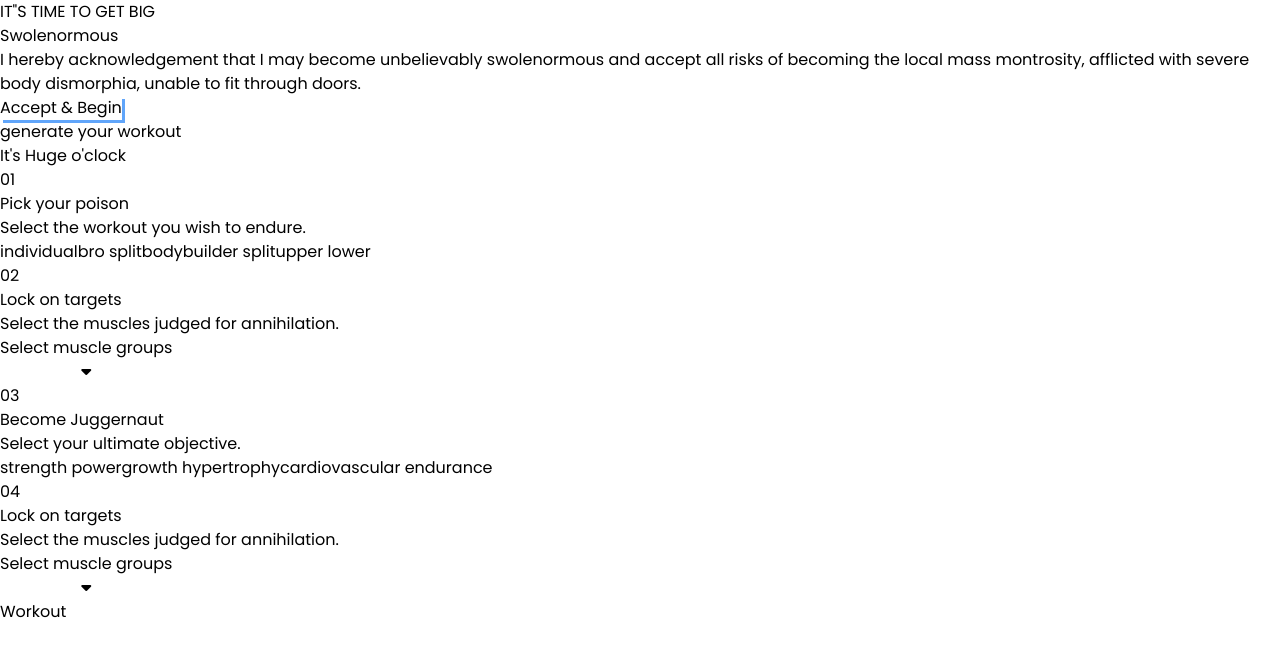
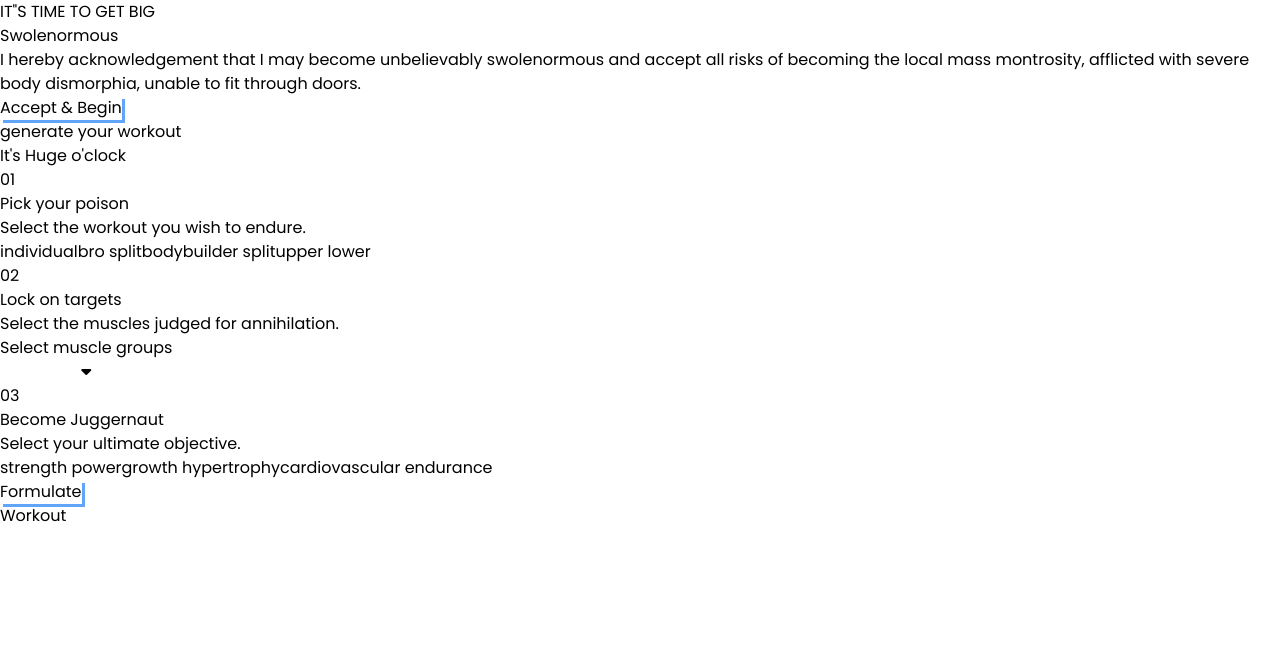
Before and after one commit to bensonhuang2002/gym-thing, a React (Vite) app in the folder muscular/fitness-time/: page / in a window 1280 px wide. Shown: the top 656 px of the page. Built offline with nearby package versions, Linux system fonts and the light colour scheme.

Commit message:
dropdowns not working for index2, but just keep going

```diff
--- /dev/null
+++ b/muscular/fitness-time/src/components/Button.jsx
@@ -0,0 +1,10 @@
+import React from 'react'
+
+export default function Button(props) {
+    const { text } = props
+  return (
+    <button className='px-8 py-4 rounded-md border-2 bg-slate-950 border-blue-400 border-solid blueShadow duration-200'>
+            <p>{text}</p>
+    </button>
+  )
+}
--- a/muscular/fitness-time/src/components/Generator.jsx
+++ b/muscular/fitness-time/src/components/Generator.jsx
@@ -1,5 +1,6 @@
 import React, { useState } from 'react'
 import SectionWrapper from './SectionWrapper'
+import Button from './Button'
 import { SCHEMES, WORKOUTS } from '../utils/swoldier'
 
 function Header(props) {
@@ -29,12 +30,23 @@ export default function Generator() {
   }
 
   function updateMuscles(muscleGroup) {
-    if (muscles.length > 2) {
+    if (muscles.includes(muscleGroup)) {
+      setMuscles(muscles.filter(val => val !== muscleGroup))
+      return
+    }
+
+    if (muscles.length > 3) {
       return /* too many muscles*/
     }
     if (poison !== 'individual') {
       setMuscles([muscleGroup])
+      setShowModal(false)
       return
+    }
+
+    setMuscles([...muscles, muscleGroup])
+    if (muscles.length === 2) {
+      setShowModal(false)
     }
   }
 
@@ -44,7 +56,7 @@ export default function Generator() {
       <div className='grid grid-cols-2 sm:grid-cols-4 gap-4'>
       {Object.keys(WORKOUTS).map((type, typeIndex) => {
         return (
-          <button onClick={() => {setPoison(type)}} className={'bg-slate-950 border border-blue-400 py-4 duration-200 hover:border-blue-600 rounded-lg ' + (type === poison ? ' border-blue-600 ' : ' border-blue-400')} key={typeIndex}>
+          <button onClick={() => {setMuscles([]), setPoison(type)}} className={'bg-slate-950 border border-blue-400 py-4 duration-200 hover:border-blue-600 rounded-lg ' + (type === poison ? ' border-blue-600 ' : ' border-blue-400')} key={typeIndex}>
             <p className='capitalize'>{type.replaceAll('_', ' ')}</p>
           </button>
         )
@@ -53,13 +65,13 @@ export default function Generator() {
        <Header index={'02'} title={'Lock on targets'} description={"Select the muscles judged for annihilation."} />
        <div className='bg-slate-950  border border-solid border-blue-400 rounded-lg flex flex-col'>
           <button onClick={toggleModal} className='relative p-3 flex items-center justify-center'> {/*onClick is an event that causes toggleModal */}
-          <p>Select muscle groups</p>
+          <p className='capitalize'>{muscles.length == 0 ? 'Select muscle groups' : muscles.join(' ')}</p>
           <i className="fa-solid absolute right-3 top-1/2 -translate-y-1/2 fa-caret-down p-3"></i> {/* down arrow*/}
         </button>
         {showModal && (<div className='flex flex-col px-3 pb-3'>
           {(poison === 'individual' ? WORKOUTS[poison] : Object.keys(WORKOUTS[poison])).map((muscleGroup, muscleGroupIndex) => {
                 return (
-                <button onClick={() => {
+                <button onClick={() => {updateMuscles(muscleGroup)
 
                 }}key={muscleGroupIndex} className={'hover:text-blue-400 duration-200 ' + (muscles.includes(muscleGroup) ? ' text-blue-400' : ' ')}>
                 <p className='uppercase'>{muscleGroup.replaceAll('_', ' ')}</p>
@@ -79,15 +91,7 @@ export default function Generator() {
         )
       })}
       </div>
-       <Header index={'04'} title={'Lock on targets'} description={"Select the muscles judged for annihilation."} />
-       <div className='bg-slate-950  border border-solid border-blue-400 rounded-lg flex flex-col'>
-          <button onClick={toggleModal} className='relative p-3 flex items-center justify-center'> {/*onClick is an event that causes toggleModal */}
-          <p>Select muscle groups</p>
-          <i className="fa-solid absolute right-3 top-1/2 -translate-y-1/2 fa-caret-down p-3"></i> {/* down arrow*/}
-        </button>
-        {showModal && (<div>modal</div>)} {/* when showModal is true, the inside will show*/}
-
-      </div>
+      <Button text={"Formulate"}> </Button>
     </SectionWrapper>
   )
 }
--- a/muscular/fitness-time/src/components/Hero.jsx
+++ b/muscular/fitness-time/src/components/Hero.jsx
@@ -1,4 +1,5 @@
 import React from 'react'
+import Button from './Button'
 
 export default function Hero() {
   return (
@@ -10,9 +11,7 @@ export default function Hero() {
         <p>
         I hereby acknowledgement that I may become <span className='text-blue-400 font-medium'>unbelievably swolenormous</span> and accept all risks of becoming the local <span className='text-blue-400 font-medium'>mass montrosity</span>, afflicted with severe body dismorphia, unable to fit through doors.
         </p>
-        <button className='px-8 py-4 rounded-md, border-2 bg-slate-950 border-blue-400 border-solid blueShadow duration-200'>
-            <p>Accept & Begin</p>
-        </button>
+        <Button text={"Accept & Begin"}> </Button>
     </div>
   )
 }
```
